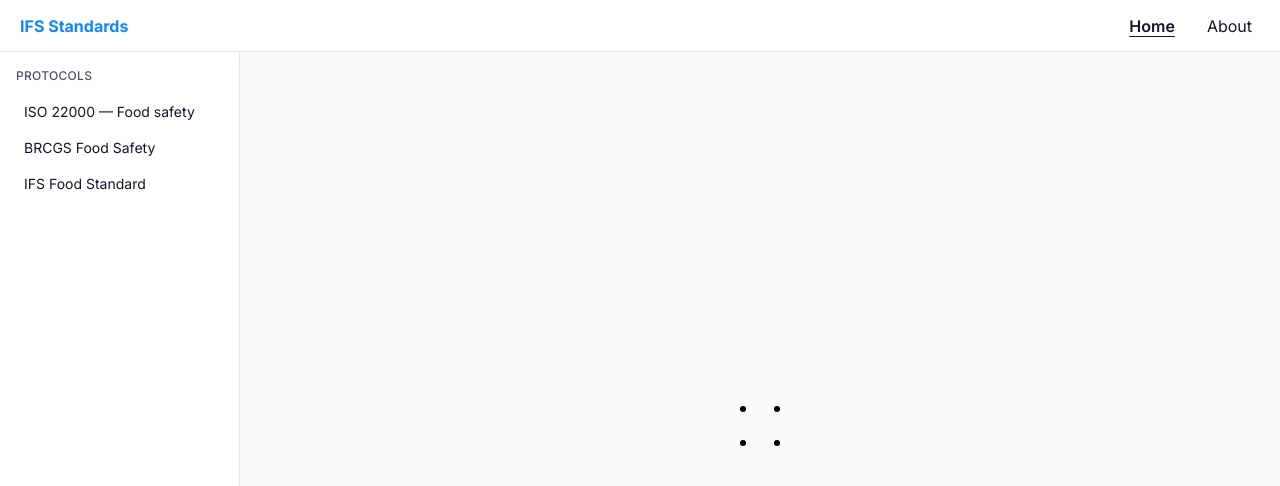
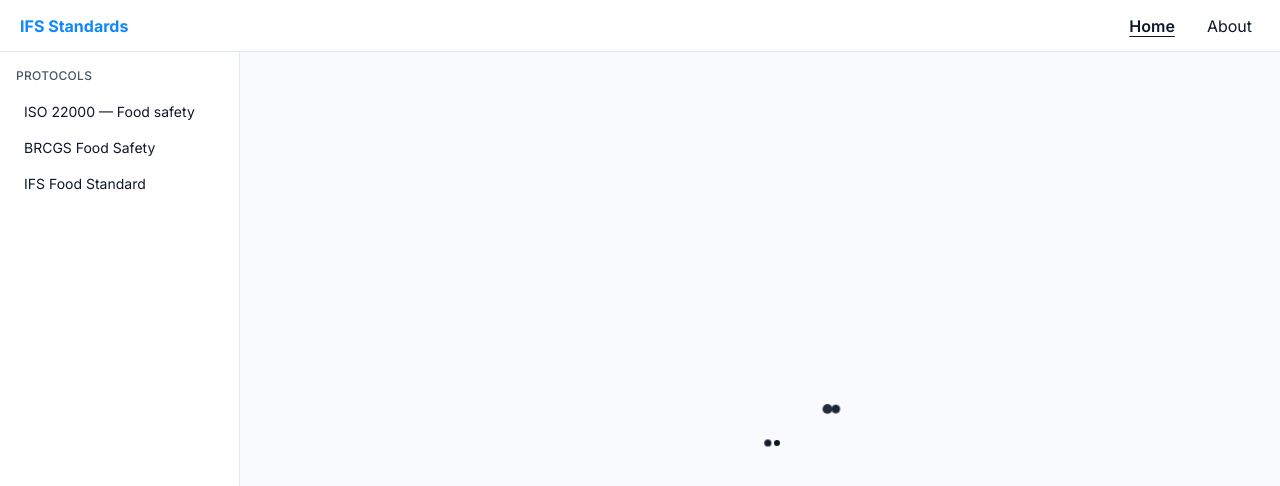
Before and after one commit to easazade/ifs-standards, a React (Vite) app: page / in a window 1280 px wide. Shown: the top 486 px of the page. Built offline with nearby package versions, Linux system fonts and the light colour scheme.

Commit message:
Add animation for logo

```diff
--- a/src/components/AnimatedLogo.jsx
+++ b/src/components/AnimatedLogo.jsx
@@ -1,13 +1,48 @@
 /**
- * Small logo mark only — no h-screen: parent (e.g. HomePage) owns vertical centering inside <main>.
+ * GSAP + @gsap/react: `useGSAP(fn, { scope: containerRef })` only scopes selectors like `.dot`
+ * if you pass `ref={containerRef}` on a wrapper — otherwise `scope.current` is null and tweens no-op.
+ * `repeat: -1` on a timeline = infinite loop (Flutter: repeat with no limit).
  */
+import { gsap } from 'gsap';
+import { useGSAP } from '@gsap/react';
+import { useRef } from 'react';
+
+gsap.registerPlugin(useGSAP);
+
 function AnimatedLogo() {
+  const container = useRef(null);
+
+  useGSAP(
+    () => {
+      const timeline = gsap.timeline({ repeat: -1 });
+
+      timeline
+        .to('.dot', {
+          scale: 1.75,
+          opacity: 0.9,
+          duration: 0.5,
+          x: 100,
+          stagger: { each: 0.12, from: 'start' },
+          ease: 'sine.out',
+        })
+        .to('.dot', {
+          scale: 1,
+          opacity: 1,
+          x: 0,
+          duration: 0.5,
+          stagger: { each: 0.12, from: 'start' },
+          ease: 'sine.in',
+        });
+    },
+    { scope: container }
+  );
+
   return (
-    <div className="relative h-10 w-10">
-      <span className="absolute left-0 top-0 h-1.5 w-1.5 rounded-full bg-black" />
-      <span className="absolute right-0 top-0 h-1.5 w-1.5 rounded-full bg-black" />
-      <span className="absolute bottom-0 left-0 h-1.5 w-1.5 rounded-full bg-black" />
-      <span className="absolute bottom-0 right-0 h-1.5 w-1.5 rounded-full bg-black" />
+    <div ref={container} className="relative h-10 w-10">
+      <span className="dot absolute left-0 top-0 h-1.5 w-1.5 rounded-full bg-text" />
+      <span className="dot absolute right-0 top-0 h-1.5 w-1.5 rounded-full bg-text" />
+      <span className="dot absolute bottom-0 left-0 h-1.5 w-1.5 rounded-full bg-text" />
+      <span className="dot absolute bottom-0 right-0 h-1.5 w-1.5 rounded-full bg-text" />
     </div>
   );
 }
--- a/src/index.css
+++ b/src/index.css
@@ -96,3 +96,9 @@
     overflow: hidden;
   }
 }
+
+@layer components {
+  .dot{
+    background-color: black;
+  }
+}
```
